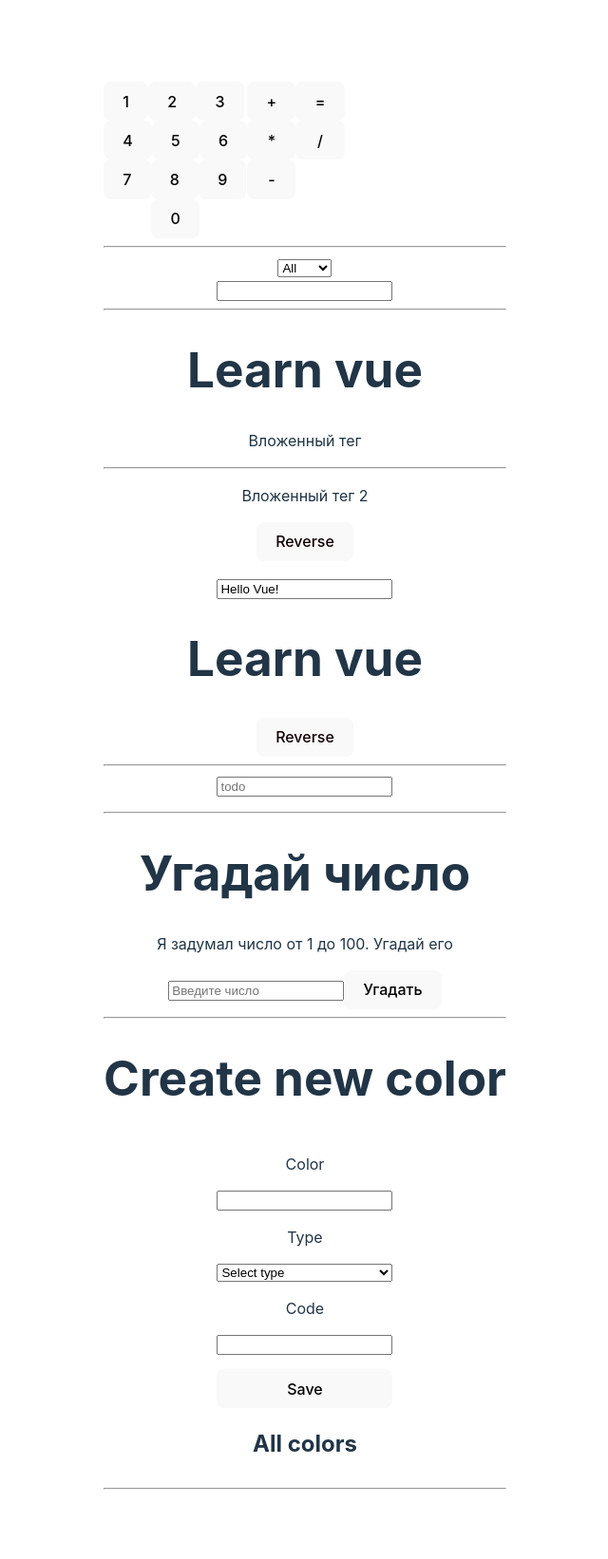
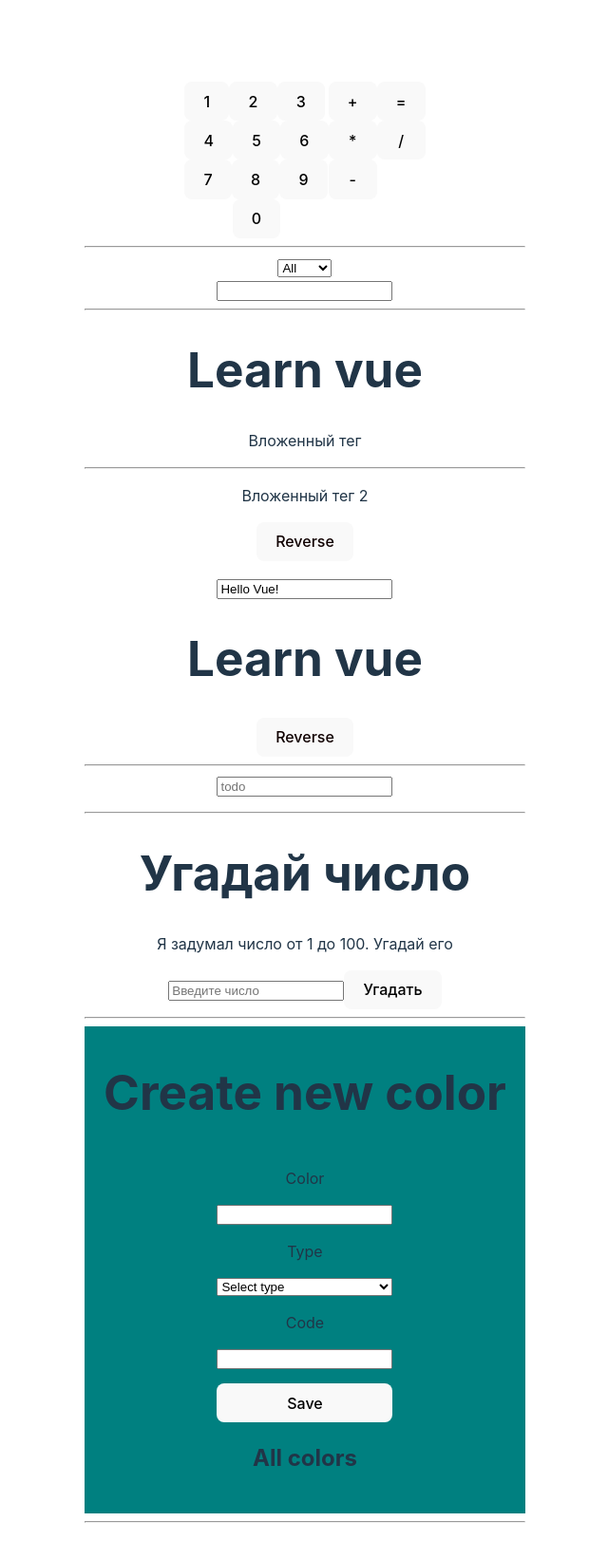
Before and after one commit to Anastasuaya/vue-project, a Vue app: page / in a window 1280 px wide. Shown: the whole page at 95% size, without its empty margins (319-959 px from the left). Before the commit the page ends 1609 px from the top, so only its background shows below. Built offline with nearby package versions, Linux system fonts and the light colour scheme.

Commit message:
Color palette done

```diff
--- a/src/components/ColorPalette.vue
+++ b/src/components/ColorPalette.vue
@@ -1,8 +1,10 @@
 <template>
 
-     <h1>Create new color</h1>
 
-  <div>
+  <div style="background-color: teal; padding: 7px 20px 20px 20px;">
+
+ <h1>Create new color</h1>
+
     <form @submit.prevent="addColor" class="container">
       <p>Color</p>
       <input v-model="colorName">
@@ -18,7 +20,7 @@
 
       <button type="submit" style="margin-top: 15px;">Save</button>
 
-      <p v-if="message" style="color: red; font-size: 25px;">{{ message }}</p>
+      <p v-if="message" style="color: rgb(92, 26, 26); font-size: 25px; font-weight: bold;" >{{ message }}</p>
 
     </form>
 
@@ -99,7 +101,7 @@ const message = ref('')
 
 </script>
 
-<style>
+<style scoped>
 
 .container {
  display: grid;
--- a/src/components/VueCalc.vue
+++ b/src/components/VueCalc.vue
@@ -6,7 +6,7 @@
       <div style="font-size: 22px; height: 12px; text-align: left;">{{ calcStr }}</div>
       <div style="font-size: 22px; height: 12px; text-align: left; padding: 10px;">{{ calcCurrentStr }}</div>
     </div>
-    <div style="display: flex;">
+    <div style="display: flex; justify-content: center;">
       <div>
         <div style="display: flex;">
           <button @click="calcEvents('1')">1</button>
```
